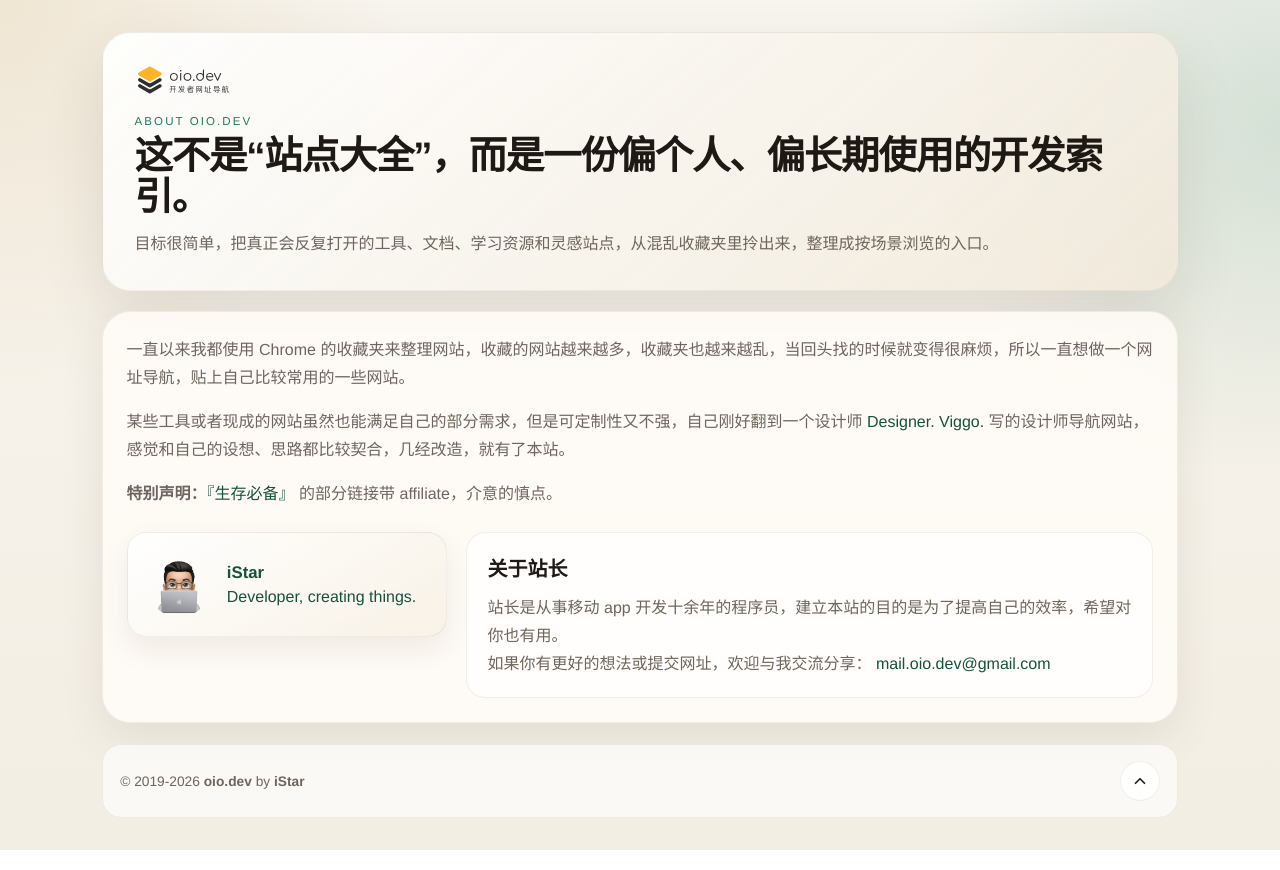
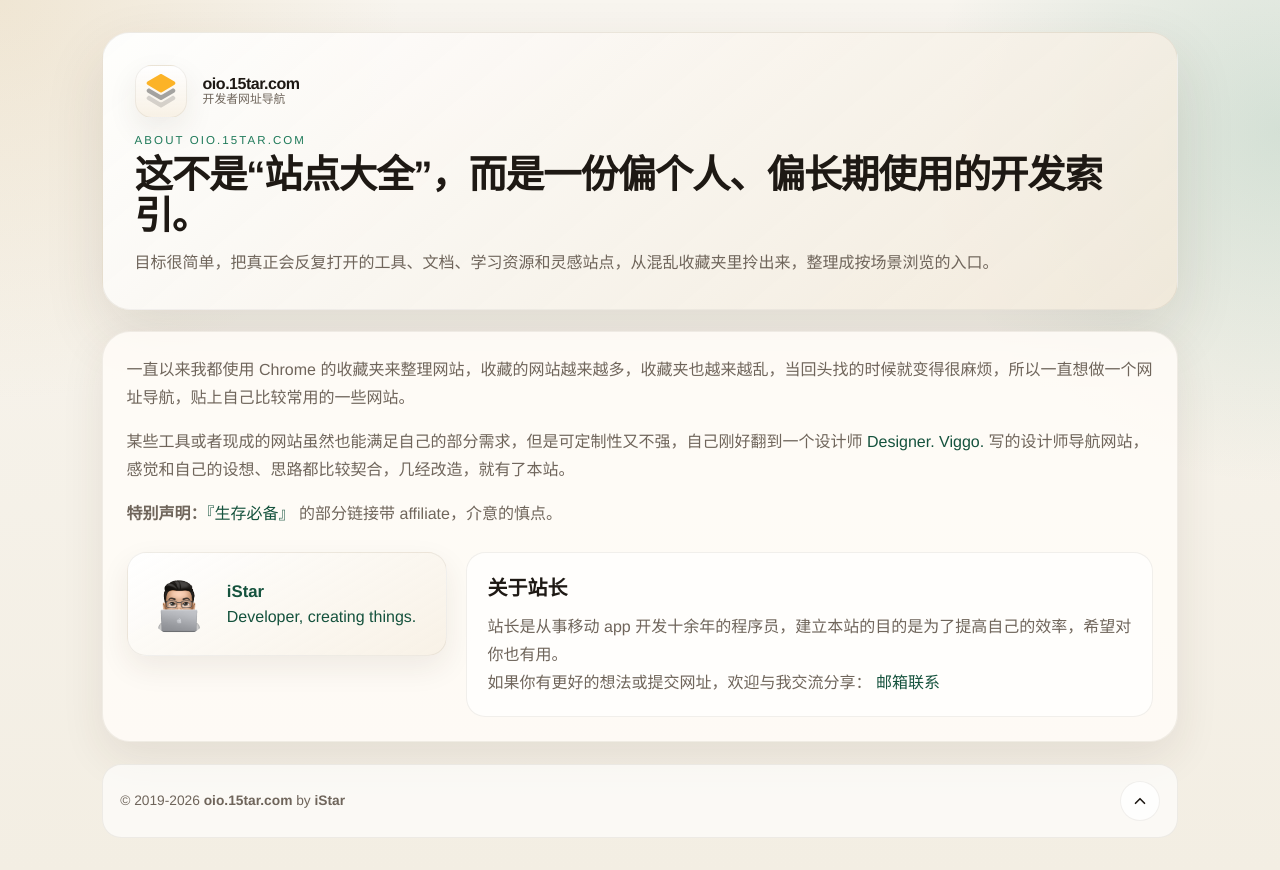
Before and after one commit to maxhis/oio, a Vue app: page /about in a window 1280 px wide. Built offline with nearby package versions, Linux system fonts and the light colour scheme; a web font is replaced by a local one.

Commit message:
feat: rebrand to oio.15tar.com, add logo-mark SVG, and implement animated sidebar transitions

```diff
--- a/index.html
+++ b/index.html
@@ -17,29 +17,29 @@
     <meta http-equiv="X-UA-Compatible" content="IE=edge" />
     <meta name="viewport" content="width=device-width, initial-scale=1.0" />
     <meta name="author" content="iStar" />
-    <title>oio.dev - 开发者网址导航</title>
+    <title>oio.15tar.com - 开发者网址导航</title>
     <meta
       name="keywords"
-      content="app开发,iOS开发,Android开发,React Native开发,Flutter开发,小程序开发,app开发资源,网址导航,创意导航,程序员网址大全,开发者网址大全,跨平台app开发 oio.dev"
+      content="app开发,iOS开发,Android开发,React Native开发,Flutter开发,小程序开发,app开发资源,网址导航,创意导航,程序员网址大全,开发者网址大全,跨平台app开发 oio.15tar.com"
     />
     <meta
       name="description"
-      content="oio - 收集国内外优秀开发工具网站、app开发资源网站、灵感创意网站、素材资源网站，定时更新分享优质开发书签。oio.dev"
+      content="oio - 收集国内外优秀开发工具网站、app开发资源网站、灵感创意网站、素材资源网站，定时更新分享优质开发书签。oio.15tar.com"
     />
     <meta property="og:type" content="article" />
     <meta property="og:url" content="/" />
-    <meta property="og:title" content="oio.dev - 开发者网址导航" />
+    <meta property="og:title" content="oio.15tar.com - 开发者网址导航" />
     <meta
       property="og:description"
-      content="oio - 收集国内外优秀app开发网站、app开发资源网站、灵感创意网站、素材资源网站，定时更新分享优质app开发书签。oio.dev"
+      content="oio - 收集国内外优秀app开发网站、app开发资源网站、灵感创意网站、素材资源网站，定时更新分享优质app开发书签。oio.15tar.com"
     />
     <meta property="og:image" content="/assets/images/oio_banner.png" />
-    <meta property="og:site_name" content="oio.dev - 开发者网址导航" />
+    <meta property="og:site_name" content="oio.15tar.com - 开发者网址导航" />
     <meta name="twitter:card" content="summary_large_image" />
-    <meta name="twitter:title" content="oio.dev - 开发者网址导航" />
+    <meta name="twitter:title" content="oio.15tar.com - 开发者网址导航" />
     <meta
       name="twitter:description"
-      content="oio - 收集国内外优秀app开发网站、app开发资源网站、灵感创意网站、素材资源网站，定时更新分享优质app开发书签。oio.dev"
+      content="oio - 收集国内外优秀app开发网站、app开发资源网站、灵感创意网站、素材资源网站，定时更新分享优质app开发书签。oio.15tar.com"
     />
     <meta name="twitter:image" content="/assets/images/oio_banner.png" />
     <link rel="shortcut icon" href="/assets/images/favicon.png" />
--- a/src/components/AppFooter.vue
+++ b/src/components/AppFooter.vue
@@ -36,9 +36,9 @@ function scrollToTop(event: Event) {
     <div class="site-footer__inner">
       <div class="site-footer__text">
         {{ copyrightText }}
-        <RouterLink to="/"><strong>oio.dev</strong></RouterLink>
+        <RouterLink to="/"><strong>oio.15tar.com</strong></RouterLink>
         by
-        <a href="https://go.oio.dev/blog" target="_blank" rel="noreferrer">
+        <a href="https://go.15tar.com/blog" target="_blank" rel="noreferrer">
           <strong>iStar</strong>
         </a>
       </div>
--- a/src/components/SidebarMenu.vue
+++ b/src/components/SidebarMenu.vue
@@ -1,5 +1,4 @@
 <script setup lang="ts">
-import { computed } from "vue";
 import { RouterLink } from "vue-router";
 
 import { categoryIcons, uiIcons } from "../icons";
@@ -22,16 +21,13 @@ const MenuIcon = uiIcons.menu;
 const CloseIcon = uiIcons.close;
 const HeartIcon = uiIcons.heart;
 const MailIcon = uiIcons.mail;
+const submissionEmail = `${["mail", "oio", "dev"].join(".")}@gmail.com`;
+const submissionMailto = `mailto:${submissionEmail}`;
 
 function getCategoryIcon(icon: string) {
   return categoryIcons[icon] ?? categoryIcons.featured;
 }
 
-const sidebarBrandSrc = computed(() =>
-  props.isCollapsed
-    ? "/assets/images/logo-collapsed@2x.png"
-    : "/assets/images/logo@2x.svg",
-);
 </script>
 
 <template>
@@ -44,13 +40,12 @@ const sidebarBrandSrc = computed(() =>
   >
     <header class="site-sidebar__header">
       <RouterLink to="/" class="site-brand">
-        <img
-          :src="sidebarBrandSrc"
-          :class="{ 'site-brand__mark': isCollapsed, 'site-brand__logo': !isCollapsed }"
-          alt="oio.dev"
-        />
-        <span v-if="!isCollapsed" class="site-brand__text">
-          开发者网址导航
+        <span class="site-brand__badge" aria-hidden="true">
+          <img src="/assets/images/logo-mark.svg" class="site-brand__mark" alt="" />
+        </span>
+        <span class="site-brand__copy">
+          <span class="site-brand__domain">oio.15tar.com</span>
+          <span class="site-brand__text">开发者网址导航</span>
         </span>
       </RouterLink>
 
@@ -74,8 +69,8 @@ const sidebarBrandSrc = computed(() =>
       </div>
     </header>
 
-    <div class="site-sidebar__intro" v-if="!isCollapsed">
-      <p class="site-sidebar__kicker">oio.dev</p>
+    <div class="site-sidebar__intro">
+      <p class="site-sidebar__kicker">oio.15tar.com</p>
       <p class="site-sidebar__blurb">
         收集经常回访、值得长期保存的开发资源，把书签整理成真正可浏览的索引。
       </p>
@@ -101,7 +96,7 @@ const sidebarBrandSrc = computed(() =>
         <HeartIcon :size="18" :stroke-width="2" />
         <span class="site-sidebar__label">关于本站</span>
       </RouterLink>
-      <a href="mailto:mail.oio.dev@gmail.com" class="site-sidebar__secondary-link">
+      <a :href="submissionMailto" class="site-sidebar__secondary-link">
         <MailIcon :size="18" :stroke-width="2" />
         <span class="site-sidebar__label">我要投稿</span>
       </a>
--- a/src/composables/useDocumentMeta.ts
+++ b/src/composables/useDocumentMeta.ts
@@ -3,11 +3,11 @@ import { useRoute } from "vue-router";
 
 type RouteMetaValue = string | undefined;
 
-const DEFAULT_TITLE = "oio.dev - 开发者网址导航";
+const DEFAULT_TITLE = "oio.15tar.com - 开发者网址导航";
 const DEFAULT_DESCRIPTION =
-  "oio - 收集国内外优秀开发工具网站、app开发资源网站、灵感创意网站、素材资源网站，定时更新分享优质开发书签。oio.dev";
+  "oio - 收集国内外优秀开发工具网站、app开发资源网站、灵感创意网站、素材资源网站，定时更新分享优质开发书签。oio.15tar.com";
 const DEFAULT_KEYWORDS =
-  "app开发,iOS开发,Android开发,React Native开发,Flutter开发,小程序开发,app开发资源,网址导航,创意导航,程序员网址大全,开发者网址大全,跨平台app开发 oio.dev";
+  "app开发,iOS开发,Android开发,React Native开发,Flutter开发,小程序开发,app开发资源,网址导航,创意导航,程序员网址大全,开发者网址大全,跨平台app开发 oio.15tar.com";
 const DEFAULT_IMAGE = "/assets/images/oio_banner.png";
 
 function ensureMeta(selector: string, attr: "name" | "property", key: string) {
--- a/src/router/index.ts
+++ b/src/router/index.ts
@@ -5,28 +5,28 @@ import HomeView from "../views/HomeView.vue";
 import NotFoundView from "../views/NotFoundView.vue";
 
 const homeMeta = {
-  title: "oio.dev - 开发者网址导航",
+  title: "oio.15tar.com - 开发者网址导航",
   description:
-    "oio - 收集国内外优秀开发工具网站、app开发资源网站、灵感创意网站、素材资源网站，定时更新分享优质开发书签。oio.dev",
+    "oio - 收集国内外优秀开发工具网站、app开发资源网站、灵感创意网站、素材资源网站，定时更新分享优质开发书签。oio.15tar.com",
   keywords:
-    "app开发,iOS开发,Android开发,React Native开发,Flutter开发,小程序开发,app开发资源,网址导航,创意导航,程序员网址大全,开发者网址大全,跨平台app开发 oio.dev",
+    "app开发,iOS开发,Android开发,React Native开发,Flutter开发,小程序开发,app开发资源,网址导航,创意导航,程序员网址大全,开发者网址大全,跨平台app开发 oio.15tar.com",
   image: "/assets/images/oio_banner.png",
   bodyClass: "home-body",
 };
 
 const aboutMeta = {
-  title: "关于本站 - oio.dev",
+  title: "关于本站 - oio.15tar.com",
   description:
-    "了解 oio.dev 的由来、站长背景，以及这个开发者网址导航的整理原则。",
-  keywords: "oio.dev,关于本站,开发者网址导航,站长介绍,开发资源导航",
+    "了解 oio.15tar.com 的由来、站长背景，以及这个开发者网址导航的整理原则。",
+  keywords: "oio.15tar.com,关于本站,开发者网址导航,站长介绍,开发资源导航",
   image: "/assets/images/oio_banner.png",
   bodyClass: "about-body",
 };
 
 const notFoundMeta = {
-  title: "404 - oio.dev",
-  description: "你访问的页面不存在，返回 oio.dev 浏览开发者导航。",
-  keywords: "oio.dev,404",
+  title: "404 - oio.15tar.com",
+  description: "你访问的页面不存在，返回 oio.15tar.com 浏览开发者导航。",
+  keywords: "oio.15tar.com,404",
   image: "/assets/images/oio_banner.png",
   bodyClass: "not-found-body",
 };
--- a/src/styles/app.css
+++ b/src/styles/app.css
@@ -72,6 +72,7 @@ img {
   display: grid;
   grid-template-columns: var(--sidebar-width) minmax(0, 1fr);
   min-height: 100vh;
+  transition: grid-template-columns 280ms cubic-bezier(0.22, 1, 0.36, 1);
 }
 
 .site-shell.is-collapsed {
@@ -88,6 +89,10 @@ img {
   padding: 1.4rem;
   background: rgba(247, 242, 233, 0.96);
   border-right: 1px solid var(--border);
+  transition:
+    padding 280ms cubic-bezier(0.22, 1, 0.36, 1),
+    background-color 280ms ease,
+    border-color 280ms ease;
 }
 
 .site-sidebar__header,
@@ -98,35 +103,75 @@ img {
 }
 
 .site-sidebar__header {
-  align-items: flex-start;
-  justify-content: space-between;
+  display: grid;
+  grid-template-columns: minmax(0, 1fr) auto;
+  align-items: center;
   gap: 0.9rem;
+  transition: gap 240ms ease;
 }
 
 .site-brand {
   display: flex;
   align-items: center;
-  gap: 0.9rem;
+  gap: 0.85rem;
   min-width: 0;
+  transition: gap 240ms ease, transform 240ms ease;
 }
 
-.site-brand__logo {
-  width: 7rem;
+.site-brand__badge,
+.about-hero__badge {
+  display: inline-flex;
+  align-items: center;
+  justify-content: center;
+  width: 3.3rem;
+  height: 3.3rem;
+  flex: 0 0 3.3rem;
+  border-radius: 1.05rem;
+  background:
+    linear-gradient(180deg, rgba(255, 255, 255, 0.92), rgba(247, 239, 226, 0.88));
+  border: 1px solid rgba(76, 61, 46, 0.08);
+  box-shadow: 0 12px 30px rgba(65, 48, 30, 0.08);
 }
 
 .site-brand__mark {
-  width: 2.5rem;
+  width: 2.3rem;
+  height: 2.3rem;
 }
 
-.site-brand__text {
-  max-width: 9rem;
+.site-brand__copy,
+.about-hero__brand-copy {
+  display: flex;
+  flex-direction: column;
+  min-width: 0;
+  max-width: 11rem;
+  overflow: hidden;
+  opacity: 1;
+  transform: translateX(0);
+  transition:
+    max-width 260ms cubic-bezier(0.22, 1, 0.36, 1),
+    opacity 180ms ease,
+    transform 220ms ease;
+}
+
+.site-brand__domain,
+.about-hero__domain {
+  font-size: 1rem;
+  line-height: 1.1;
+  letter-spacing: -0.03em;
+  font-weight: 700;
+  color: var(--text);
+}
+
+.site-brand__text,
+.about-hero__brand-text {
   font-size: 0.74rem;
-  line-height: 1.6;
+  line-height: 1.35;
   color: var(--muted);
 }
 
 .site-sidebar__actions {
   gap: 0.55rem;
+  transition: transform 240ms ease;
 }
 
 .site-sidebar__toggle {
@@ -152,9 +197,20 @@ img {
 
 .site-sidebar__intro {
   padding: 1.15rem;
+  overflow: hidden;
   border-radius: var(--radius-lg);
   background: linear-gradient(160deg, rgba(255, 255, 255, 0.86), rgba(248, 241, 231, 0.72));
   border: 1px solid rgba(76, 61, 46, 0.08);
+  max-height: 10rem;
+  opacity: 1;
+  transform: translateY(0);
+  transition:
+    max-height 280ms cubic-bezier(0.22, 1, 0.36, 1),
+    padding 240ms ease,
+    margin 240ms ease,
+    opacity 180ms ease,
+    transform 220ms ease,
+    border-color 220ms ease;
 }
 
 .site-sidebar__kicker,
@@ -199,6 +255,8 @@ img {
   color: var(--muted);
   text-align: left;
   transition:
+    gap 220ms ease,
+    padding 220ms ease,
     transform 180ms ease,
     background-color 180ms ease,
     color 180ms ease,
@@ -219,6 +277,13 @@ img {
   white-space: nowrap;
   overflow: hidden;
   text-overflow: ellipsis;
+  max-width: 10rem;
+  opacity: 1;
+  transform: translateX(0);
+  transition:
+    max-width 240ms cubic-bezier(0.22, 1, 0.36, 1),
+    opacity 160ms ease,
+    transform 220ms ease;
 }
 
 .site-sidebar__footer {
@@ -226,16 +291,52 @@ img {
   gap: 0.45rem;
 }
 
-.site-shell.is-collapsed .site-sidebar__intro,
-.site-shell.is-collapsed .site-brand__text,
-.site-shell.is-collapsed .site-sidebar__label {
-  display: none;
+.site-sidebar--collapsed .site-sidebar__header {
+  grid-template-columns: 1fr;
+  justify-items: center;
+  gap: 0.75rem;
 }
 
-.site-shell.is-collapsed .site-sidebar__link,
-.site-shell.is-collapsed .site-sidebar__secondary-link {
+.site-sidebar--collapsed .site-brand {
+  width: 100%;
   justify-content: center;
-  padding-inline: 0;
+}
+
+.site-sidebar--collapsed .site-brand__copy {
+  max-width: 0;
+  opacity: 0;
+  transform: translateX(-0.4rem);
+  pointer-events: none;
+}
+
+.site-sidebar--collapsed .site-sidebar__actions {
+  width: 100%;
+  order: -1;
+  justify-content: center;
+}
+
+.site-sidebar--collapsed .site-sidebar__intro {
+  max-height: 0;
+  margin: 0;
+  padding-top: 0;
+  padding-bottom: 0;
+  opacity: 0;
+  transform: translateY(-0.35rem);
+  border-color: transparent;
+  pointer-events: none;
+}
+
+.site-sidebar--collapsed .site-sidebar__label {
+  max-width: 0;
+  opacity: 0;
+  transform: translateX(-0.35rem);
+}
+
+.site-sidebar--collapsed .site-sidebar__link,
+.site-sidebar--collapsed .site-sidebar__secondary-link {
+  justify-content: center;
+  gap: 0;
+  padding-inline: 0.85rem;
 }
 
 .site-main {
@@ -480,12 +581,15 @@ img {
 }
 
 .about-hero__brand {
-  display: inline-block;
+  display: inline-flex;
+  align-items: center;
+  gap: 0.95rem;
   margin-bottom: 1rem;
 }
 
 .about-hero__logo {
-  width: 7rem;
+  width: 2.3rem;
+  height: 2.3rem;
 }
 
 .about-panel {
@@ -647,6 +751,9 @@ img {
   }
 
   .site-mobilebar__brand {
+    display: inline-flex;
+    align-items: center;
+    gap: 0.55rem;
     font-size: 0.92rem;
     color: var(--muted);
   }
--- a/src/views/AboutView.vue
+++ b/src/views/AboutView.vue
@@ -2,6 +2,9 @@
   import { RouterLink } from "vue-router";
 
   import AppFooter from "../components/AppFooter.vue";
+
+  const submissionEmail = `${["mail", "oio", "dev"].join(".")}@gmail.com`;
+  const submissionMailto = `mailto:${submissionEmail}`;
 </script>
 
 <template>
@@ -9,9 +12,15 @@
     <main class="about-layout">
       <header class="about-hero">
         <RouterLink to="/" class="about-hero__brand">
-          <img :src="'/assets/images/logo_dark@2x.svg'" alt="oio.dev" class="about-hero__logo" />
+          <span class="about-hero__badge" aria-hidden="true">
+            <img src="/assets/images/logo-mark.svg" alt="" class="about-hero__logo" />
+          </span>
+          <span class="about-hero__brand-copy">
+            <span class="about-hero__domain">oio.15tar.com</span>
+            <span class="about-hero__brand-text">开发者网址导航</span>
+          </span>
         </RouterLink>
-        <p class="about-hero__eyebrow">About oio.dev</p>
+        <p class="about-hero__eyebrow">About oio.15tar.com</p>
         <h1 class="about-hero__title">这不是“站点大全”，而是一份偏个人、偏长期使用的开发索引。</h1>
         <p class="about-hero__description">
           目标很简单，把真正会反复打开的工具、文档、学习资源和灵感站点，从混乱收藏夹里拎出来，整理成按场景浏览的入口。
@@ -38,7 +47,7 @@
         </div>
 
         <div class="about-profile">
-          <a class="about-profile__card" href="https://go.oio.dev/blog" target="_blank" rel="noreferrer">
+          <a class="about-profile__card" href="https://go.15tar.com/blog" target="_blank" rel="noreferrer">
             <img :src="'/assets/images/logos/profile.PNG'" width="64" height="64" alt="iStar"
               class="about-profile__avatar" />
             <div>
@@ -54,7 +63,7 @@
             </p>
             <p>
               如果你有更好的想法或提交网址，欢迎与我交流分享：
-              <a href="mailto:mail.oio.dev@gmail.com">mail.oio.dev@gmail.com</a>
+              <a :href="submissionMailto">邮箱联系</a>
             </p>
           </div>
         </div>
--- a/src/views/HomeView.vue
+++ b/src/views/HomeView.vue
@@ -165,7 +165,7 @@
         <button type="button" class="site-mobilebar__toggle" @click="toggleMobileMenu" aria-label="打开导航菜单">
           <MenuIcon :size="18" :stroke-width="2.1" />
         </button>
-        <RouterLink to="/" class="site-mobilebar__brand">oio.dev</RouterLink>
+        <RouterLink to="/" class="site-mobilebar__brand">oio.15tar.com</RouterLink>
       </header>
 
       <section class="hero-panel">
```
Also changed, not shown: public/assets/images/logo-mark.svg (added), 1 other file (tests, documents, lock files or other folders).
